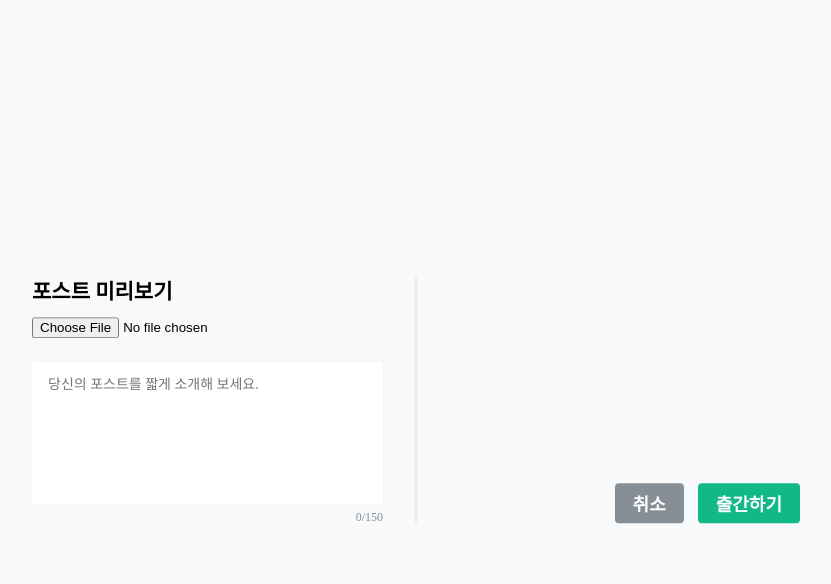
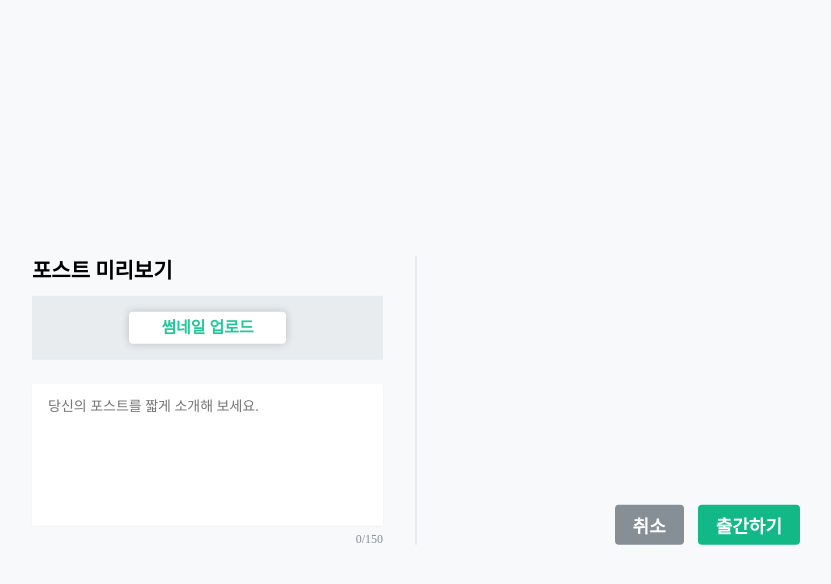
Before and after one commit to WE-SOPT-29th-Web-Part/Jiyeon-Baek, a React (Create React App) app in the folder react-velog/: page /write in a window 1280 px wide. Both pictures are taken after a click on the button "출간하기". Shown: the top 584 px of the page, without its empty margins (224-1055 px from the left). Built offline with nearby package versions, Linux system fonts and the light colour scheme.

Commit message:
feat: input type="file" 스타일링(커스터마이징)

```diff
--- a/react-velog/src/components/write/ArticleModal.jsx
+++ b/react-velog/src/components/write/ArticleModal.jsx
@@ -60,7 +60,10 @@ const ArticleModal = ({
       <StyledModalWrapper>
         <StyledLeft>
           <h3>포스트 미리보기</h3>
-          <input type="file" />
+          <StyledImgInput>
+            <label htmlFor="thumbnail">썸네일 업로드</label>
+            <input type="file" id="thumbnail" />
+          </StyledImgInput>
           <h4>{title}</h4>
           <textarea
             onChange={handleChange}
@@ -134,10 +137,37 @@ const StyledLeft = styled.div`
     font-family: inherit;
   }
 
-  & > div {
+  & > div:last-child {
     text-align: right;
     margin-top: 0.25rem;
     font-size: 0.75rem;
+  }
+`;
+
+const StyledImgInput = styled.div`
+  display: flex;
+  justify-content: center;
+  align-items: center;
+  background: rgb(233, 236, 239);
+
+  & > label {
+    cursor: pointer;
+    margin: 1rem 0;
+    padding: 0.25rem 2rem;
+    border-radius: 4px;
+    box-shadow: rgb(0 0 0 / 20%) 0px 0px 8px;
+    font-size: 1rem;
+    font-weight: 600;
+    line-height: 1.5;
+    color: rgb(32, 201, 151);
+    background: white;
+    &:hover {
+      background: rgb(248, 249, 250);
+    }
+  }
+
+  & > input {
+    display: none;
   }
 `;
 
```
